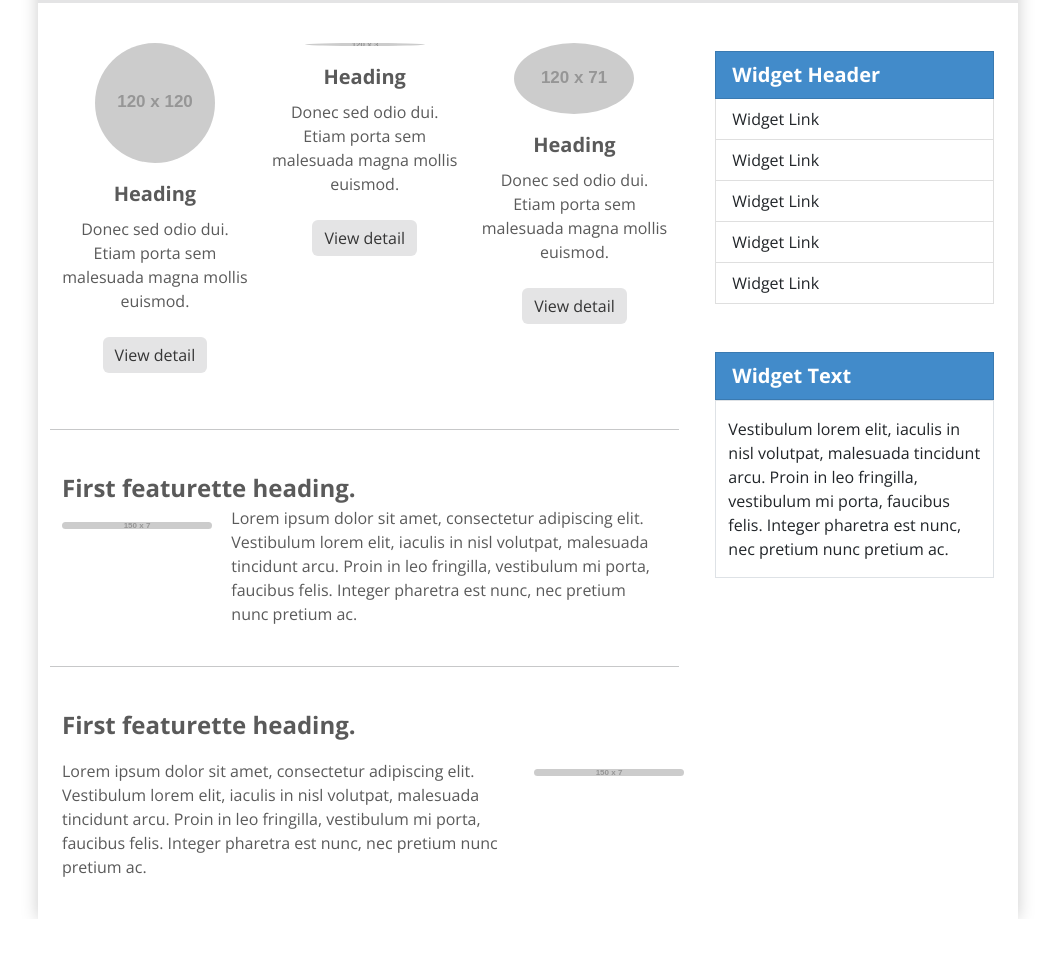
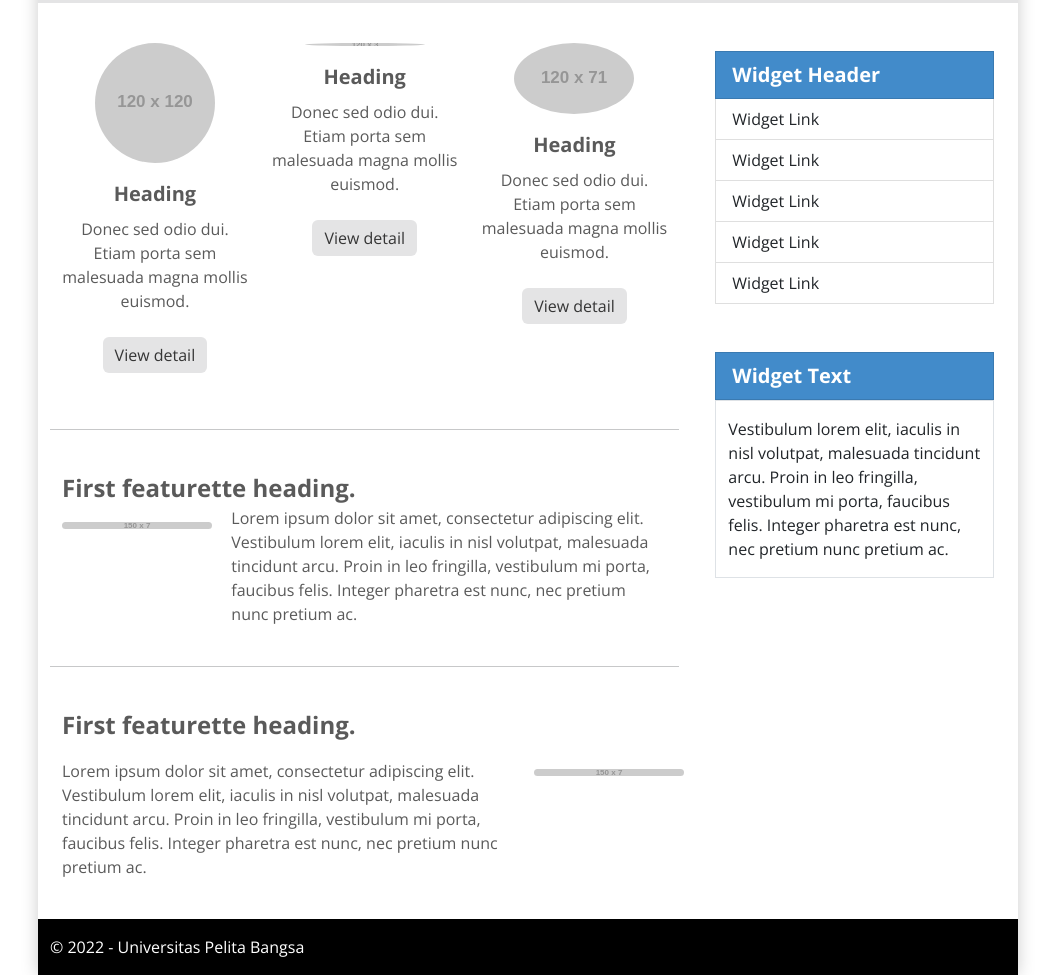
Before and after one commit to Ridwanwildan/Lab6Web, a plain HTML site: page index.html in a window 1280 px wide. Shown: the part 521-1496 px from the top of the page, without its empty margins (112-1167 px from the left). Before the commit the page ends 1440 px from the top, so only its background shows below. Drawn offline with nearby package versions, Linux system fonts and the light colour scheme; placeholder pictures from the web are drawn by us.

Commit message:
add footer section

```diff
--- a/index.html
+++ b/index.html
@@ -220,6 +220,9 @@
               </div>
             </div>
           </aside>
+          <footer class="py-3 bg-color-black font-color-white">
+            &copy; 2022 - Universitas Pelita Bangsa
+          </footer>
         </div>
       </div>
     </div>
--- a/style.css
+++ b/style.css
@@ -31,6 +31,10 @@ body {
     background-color: #1f5faa;
 }
 
+.bg-color-black {
+    background-color: #000;
+}
+
 .nav-active-color {
     background-color: #2b83ea;
 }
```
